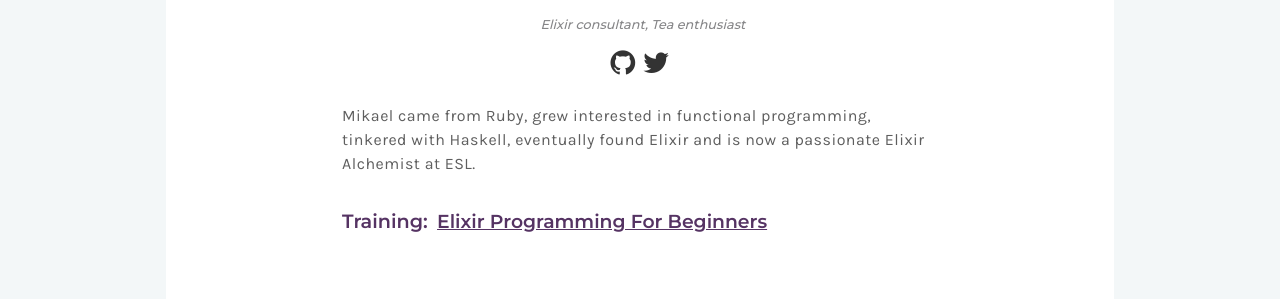
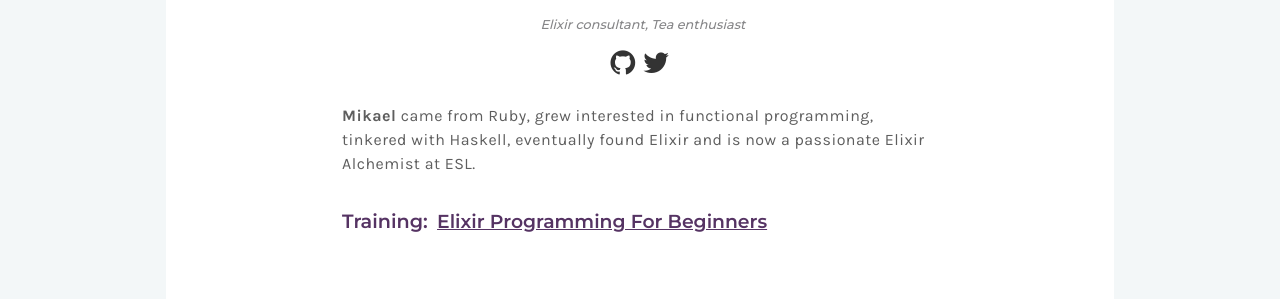
Before and after one commit to esl/virtual-elixirconf-eu-jekyll, a Jekyll site: the page built from _trainers/mikael-muszynski.md, in a window 1280 px wide and 1072 px high. Shown: the part 365-664 px from the top of the window. Built offline with Jekyll 4.4.1, drawn with Linux system fonts in a browser that asks for light colours; some web fonts are replaced.

```diff
--- a/_trainers/mikael-muszynski.md
+++ b/_trainers/mikael-muszynski.md
@@ -1,7 +1,7 @@
 ---
 relevance: 4
 short_name: mikael-muszynski
-pic_url: "Muszynski.jpg"
+pic_url: Muszynski.jpg
 firstname: Mikael
 lastname: Muszynski
 position: Elixir consultant, Tea enthusiast
@@ -10,4 +10,4 @@ github: linduxed
 twitter: linduxed
 
 ---
-<p>Mikael came from Ruby, grew interested in functional programming, tinkered with Haskell, eventually found Elixir and is now a passionate Elixir Alchemist at ESL.</p>
+**_Mikael_** came from Ruby, grew interested in functional programming, tinkered with Haskell, eventually found Elixir and is now a passionate Elixir Alchemist at ESL.
```
